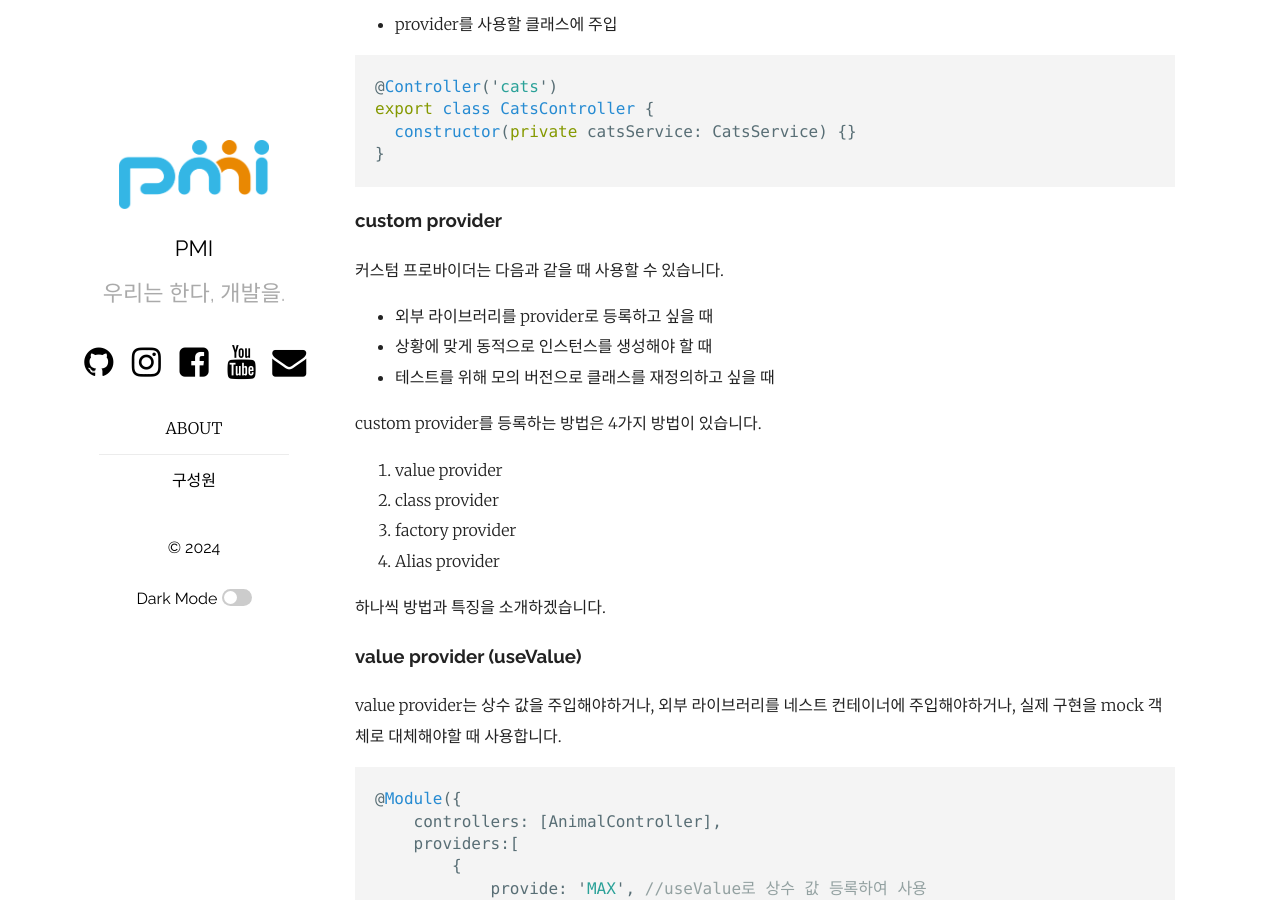
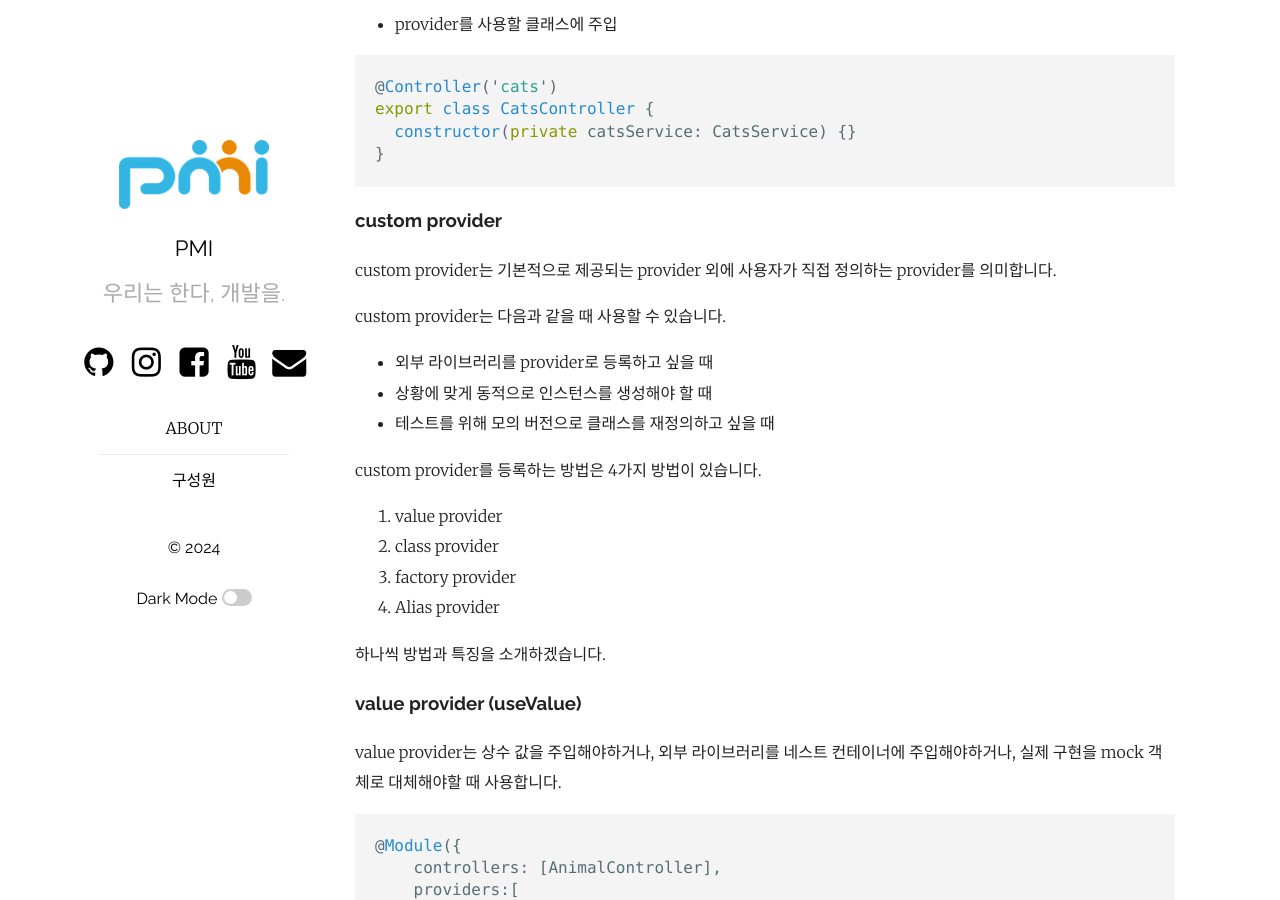
Before and after one commit to pmirnc-dev/pmirnc-dev.github.io, a Jekyll site: the page built from _posts/2024-05-23-nestjs-custom-provider.md, in a window 1280 px wide and 900 px high, scrolled down 1079 px. Built offline with Jekyll 4.4.1, drawn with Linux system fonts in a browser that asks for light colours; comment, search, counter and statistics services are not loaded; some of the changed text lies outside the part shown.

Commit message:
feat(post): custom provider 포스팅 설명 추가

````diff
--- a/_posts/2024-05-23-nestjs-custom-provider.md
+++ b/_posts/2024-05-23-nestjs-custom-provider.md
@@ -54,8 +54,9 @@ export class CatsController {
 ```
 
 ### custom provider
+custom provider는 기본적으로 제공되는 provider 외에 사용자가 직접 정의하는 provider를 의미합니다.
 
-커스텀 프로바이더는 다음과 같을 때 사용할 수 있습니다.
+custom provider는 다음과 같을 때 사용할 수 있습니다.
 
 * 외부 라이브러리를 provider로 등록하고 싶을 때
 * 상황에 맞게 동적으로 인스턴스를 생성해야 할 때
@@ -120,7 +121,7 @@ class provider는 일반적으로 provider를 등록할때 사용하는 방법
             provide: CatService, //일반적으로 주입했을 때와 같은 방법
             useClass: CatService,
         },
-        CatService //위와 같음
+        //CatService 위와 같음
     ]
 })
 
````
